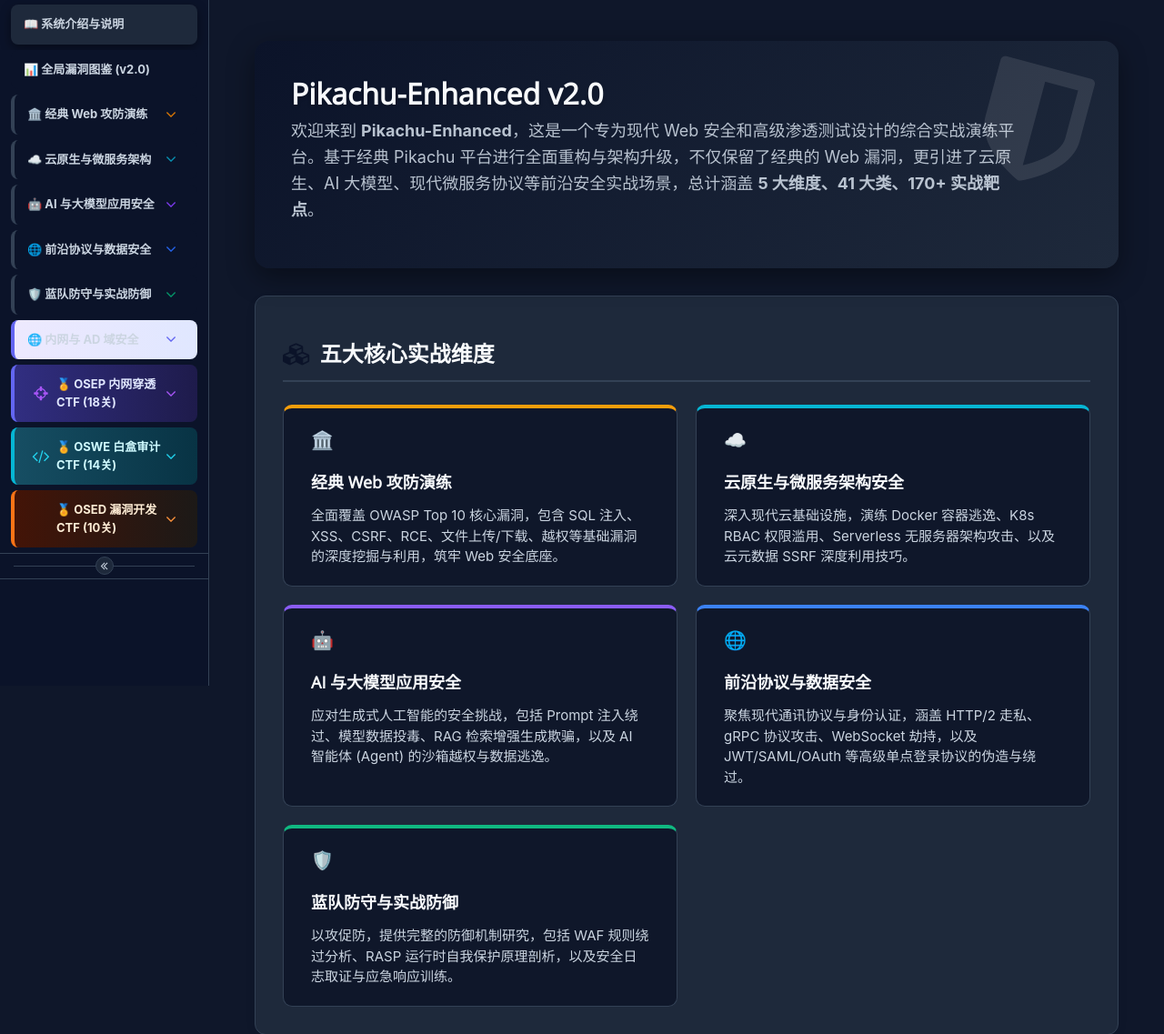
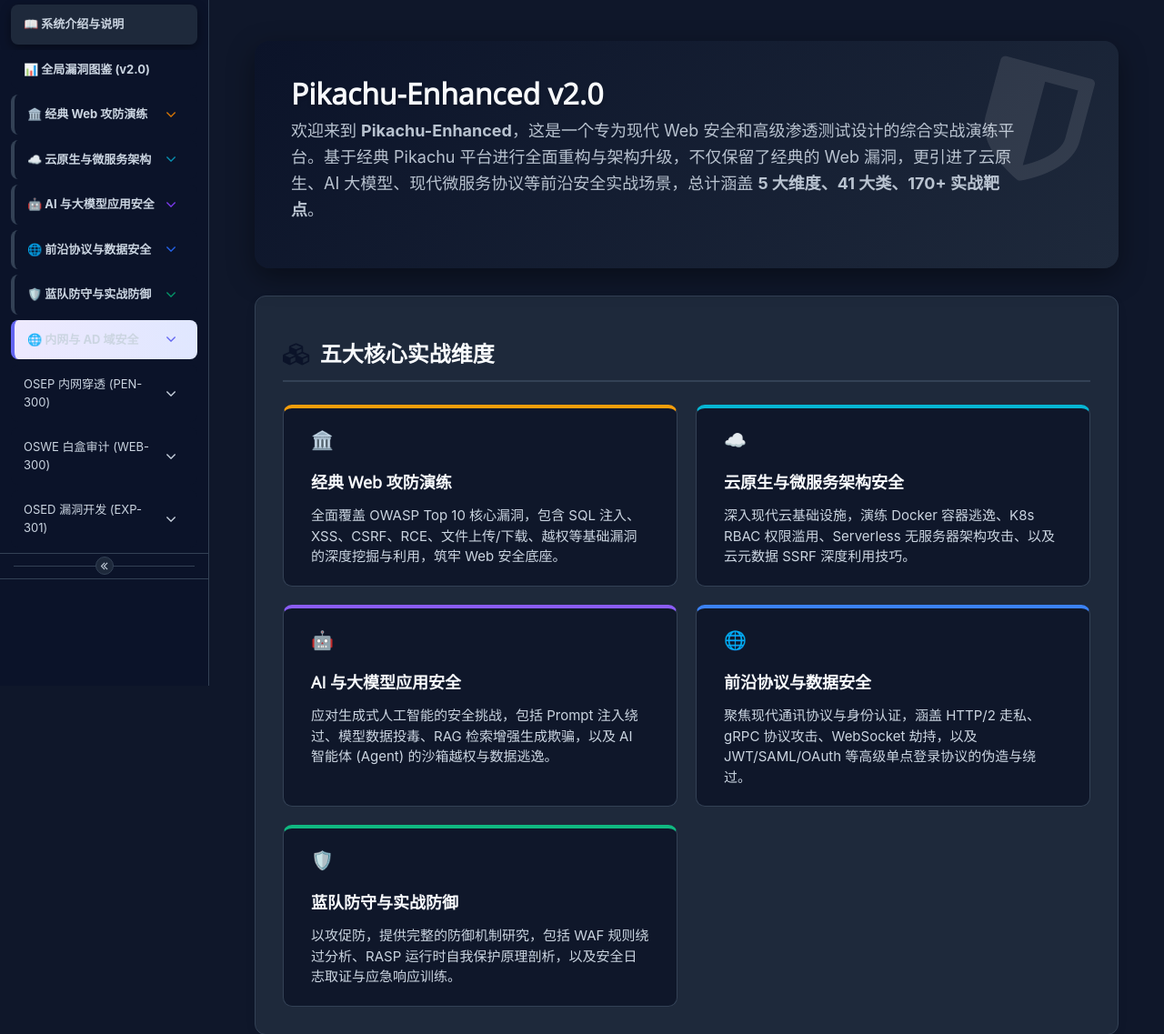
Before and after one commit to IKUN-PEPE/Pikachu-Enhanced, a PHP site: page /pikachu/index.php in a window 1280 px wide. Shown: the part 47-1184 px from the top of the page at 91% size. Run offline with PHP 8.4, Linux system fonts and the light colour scheme; data that the repository does not hold is empty.

Commit message:
revert(ui): remove custom inline styles and custom icons from OSEP, OSWE, OSED menus to match original Pikachu sidebar format exactly

```diff
--- a/header.php
+++ b/header.php
@@ -1909,89 +1909,126 @@ if (!isset($ACTIVE)){
             }
             ?>
             <li class="<?php echo $is_osep_active ? 'active open' : ''; ?>">
-                <a href="#" class="dropdown-toggle" style="background: linear-gradient(90deg, #312e81 0%, #1e1b4b 100%) !important; border-left: 4px solid #6366f1 !important;">
-                    <i class="menu-icon fa fa-crosshairs" style="color:#a855f7;"></i>
-                    <span class="menu-text" style="font-weight: bold; color: #e0e7ff;"> 🏅 OSEP 内网穿透 CTF (18关) </span>
-                    <b class="arrow fa fa-angle-down" style="color: #a855f7;"></b>
+                <a href="#" class="dropdown-toggle">
+                    <span class="menu-text">
+                OSEP 内网穿透 (PEN-300)
+                    </span>
+                    <b class="arrow fa fa-angle-down"></b>
                 </a>
                 <b class="arrow"></b>
                 <ul class="submenu">
                     <li class="<?php echo isset($ACTIVE[250]) ? $ACTIVE[250] : '';?>">
-                        <a href="<?php echo $PIKA_ROOT_DIR;?>vul/osep/osep_hub.php" style="color:#a855f7!important;font-weight:bold;">
-                            🏆 OSEP 夺旗大厅 (18关 · 4750 PTS)
+                        <a href="<?php echo $PIKA_ROOT_DIR;?>vul/osep/osep_hub.php">
+                            概述与夺旗大厅
                         </a>
                         <b class="arrow"></b>
                     </li>
                     <li class="<?php echo isset($ACTIVE[252]) ? $ACTIVE[252] : '';?>">
-                        <a href="<?php echo $PIKA_ROOT_DIR;?>vul/osep/osep_l1_enum.php">🚩 [关卡 1] 主机侦察与信息收集</a>
+                        <a href="<?php echo $PIKA_ROOT_DIR;?>vul/osep/osep_l1_enum.php">
+                            L1 主机侦察与信息收集
+                        </a>
                         <b class="arrow"></b>
                     </li>
                     <li class="<?php echo isset($ACTIVE[253]) ? $ACTIVE[253] : '';?>">
-                        <a href="<?php echo $PIKA_ROOT_DIR;?>vul/osep/osep_l2_phishing.php">🚩 [关卡 2] 鱼叉钓鱼与载荷投递</a>
+                        <a href="<?php echo $PIKA_ROOT_DIR;?>vul/osep/osep_l2_phishing.php">
+                            L2 鱼叉钓鱼与载荷投递
+                        </a>
                         <b class="arrow"></b>
                     </li>
                     <li class="<?php echo isset($ACTIVE[254]) ? $ACTIVE[254] : '';?>">
-                        <a href="<?php echo $PIKA_ROOT_DIR;?>vul/osep/osep_l3_lateral.php">🚩 [关卡 3] 横向移动 WMI/Remoting</a>
+                        <a href="<?php echo $PIKA_ROOT_DIR;?>vul/osep/osep_l3_lateral.php">
+                            L3 横向移动 WMI/Remoting
+                        </a>
                         <b class="arrow"></b>
                     </li>
                     <li class="<?php echo isset($ACTIVE[255]) ? $ACTIVE[255] : '';?>">
-                        <a href="<?php echo $PIKA_ROOT_DIR;?>vul/osep/osep_l4_pivot.php">🚩 [关卡 4] 内网穿透 SOCKS5 隧道</a>
+                        <a href="<?php echo $PIKA_ROOT_DIR;?>vul/osep/osep_l4_pivot.php">
+                            L4 内网穿透 SOCKS5 隧道
+                        </a>
                         <b class="arrow"></b>
                     </li>
                     <li class="<?php echo isset($ACTIVE[256]) ? $ACTIVE[256] : '';?>">
-                        <a href="<?php echo $PIKA_ROOT_DIR;?>vul/osep/osep_l5_av_evasion.php">🚩 [关卡 5] 杀软检测架构与防御</a>
+                        <a href="<?php echo $PIKA_ROOT_DIR;?>vul/osep/osep_l5_av_evasion.php">
+                            L5 杀软检测架构与防御
+                        </a>
                         <b class="arrow"></b>
                     </li>
                     <li class="<?php echo isset($ACTIVE[257]) ? $ACTIVE[257] : '';?>">
-                        <a href="<?php echo $PIKA_ROOT_DIR;?>vul/osep/osep_l6_persistence.php">🚩 [关卡 6] 系统持久化机制研究</a>
+                        <a href="<?php echo $PIKA_ROOT_DIR;?>vul/osep/osep_l6_persistence.php">
+                            L6 系统持久化机制研究
+                        </a>
                         <b class="arrow"></b>
                     </li>
                     <li class="<?php echo isset($ACTIVE[258]) ? $ACTIVE[258] : '';?>">
-                        <a href="<?php echo $PIKA_ROOT_DIR;?>vul/osep/osep_l7_exfil.php">🚩 [关卡 7] 隐蔽数据外渗通道分析</a>
+                        <a href="<?php echo $PIKA_ROOT_DIR;?>vul/osep/osep_l7_exfil.php">
+                            L7 隐蔽数据外渗通道分析
+                        </a>
                         <b class="arrow"></b>
                     </li>
                     <li class="<?php echo isset($ACTIVE[280]) ? $ACTIVE[280] : '';?>">
-                        <a href="<?php echo $PIKA_ROOT_DIR;?>vul/osep/osep_l8_win_api.php">🚩 [关卡 8] Win32 API·WOW64·注册表</a>
+                        <a href="<?php echo $PIKA_ROOT_DIR;?>vul/osep/osep_l8_win_api.php">
+                            L8 Win32 API·WOW64·注册表
+                        </a>
                         <b class="arrow"></b>
                     </li>
                     <li class="<?php echo isset($ACTIVE[281]) ? $ACTIVE[281] : '';?>">
-                        <a href="<?php echo $PIKA_ROOT_DIR;?>vul/osep/osep_l9_office_macro.php">🚩 [关卡 9] Office 宏武器与 VBA 免杀</a>
+                        <a href="<?php echo $PIKA_ROOT_DIR;?>vul/osep/osep_l9_office_macro.php">
+                            L9 Office 宏武器与 VBA 免杀
+                        </a>
                         <b class="arrow"></b>
                     </li>
                     <li class="<?php echo isset($ACTIVE[282]) ? $ACTIVE[282] : '';?>">
-                        <a href="<?php echo $PIKA_ROOT_DIR;?>vul/osep/osep_l10_process_inject.php">🚩 [关卡 10] 进程注入与 Process Hollow</a>
+                        <a href="<?php echo $PIKA_ROOT_DIR;?>vul/osep/osep_l10_process_inject.php">
+                            L10 进程注入与 Process Hollow
+                        </a>
                         <b class="arrow"></b>
                     </li>
                     <li class="<?php echo isset($ACTIVE[283]) ? $ACTIVE[283] : '';?>">
-                        <a href="<?php echo $PIKA_ROOT_DIR;?>vul/osep/osep_l11_amsi_bypass.php">🚩 [关卡 11] AMSI 深入绕过与 UAC 提权</a>
+                        <a href="<?php echo $PIKA_ROOT_DIR;?>vul/osep/osep_l11_amsi_bypass.php">
+                            L11 AMSI 深入绕过与 UAC 提权
+                        </a>
                         <b class="arrow"></b>
                     </li>
                     <li class="<?php echo isset($ACTIVE[284]) ? $ACTIVE[284] : '';?>">
-                        <a href="<?php echo $PIKA_ROOT_DIR;?>vul/osep/osep_l12_applocker.php">🚩 [关卡 12] AppLocker 与 LOLBIN 绕过</a>
+                        <a href="<?php echo $PIKA_ROOT_DIR;?>vul/osep/osep_l12_applocker.php">
+                            L12 AppLocker 与 LOLBIN 绕过
+                        </a>
                         <b class="arrow"></b>
                     </li>
                     <li class="<?php echo isset($ACTIVE[285]) ? $ACTIVE[285] : '';?>">
-                        <a href="<?php echo $PIKA_ROOT_DIR;?>vul/osep/osep_l13_net_evasion.php">🚩 [关卡 13] 网络过滤·DNS隧道·域前置</a>
+                        <a href="<?php echo $PIKA_ROOT_DIR;?>vul/osep/osep_l13_net_evasion.php">
+                            L13 网络过滤·DNS隧道·域前置
+                        </a>
                         <b class="arrow"></b>
                     </li>
                     <li class="<?php echo isset($ACTIVE[286]) ? $ACTIVE[286] : '';?>">
-                        <a href="<?php echo $PIKA_ROOT_DIR;?>vul/osep/osep_l14_cred_attack.php">🚩 [关卡 14] 凭据攻击·Token操纵·Kerberos</a>
+                        <a href="<?php echo $PIKA_ROOT_DIR;?>vul/osep/osep_l14_cred_attack.php">
+                            L14 凭据攻击·Token操纵·Kerberos
+                        </a>
                         <b class="arrow"></b>
                     </li>
                     <li class="<?php echo isset($ACTIVE[287]) ? $ACTIVE[287] : '';?>">
-                        <a href="<?php echo $PIKA_ROOT_DIR;?>vul/osep/osep_l15_mssql.php">🚩 [关卡 15] AD 环境下 MSSQL 深度利用</a>
+                        <a href="<?php echo $PIKA_ROOT_DIR;?>vul/osep/osep_l15_mssql.php">
+                            L15 AD 环境下 MSSQL 深度利用
+                        </a>
                         <b class="arrow"></b>
                     </li>
                     <li class="<?php echo isset($ACTIVE[288]) ? $ACTIVE[288] : '';?>">
-                        <a href="<?php echo $PIKA_ROOT_DIR;?>vul/osep/osep_l16_kiosk_escape.php">🚩 [关卡 16] Kiosk 受限桌面逃逸技术</a>
+                        <a href="<?php echo $PIKA_ROOT_DIR;?>vul/osep/osep_l16_kiosk_escape.php">
+                            L16 Kiosk 受限桌面逃逸技术
+                        </a>
                         <b class="arrow"></b>
                     </li>
                     <li class="<?php echo isset($ACTIVE[289]) ? $ACTIVE[289] : '';?>">
-                        <a href="<?php echo $PIKA_ROOT_DIR;?>vul/osep/osep_l17_linux_postex.php">🚩 [关卡 17] Linux 后渗透·共享库·DevOps</a>
+                        <a href="<?php echo $PIKA_ROOT_DIR;?>vul/osep/osep_l17_linux_postex.php">
+                            L17 Linux 后渗透·共享库·DevOps
+                        </a>
                         <b class="arrow"></b>
                     </li>
                     <li class="<?php echo isset($ACTIVE[299]) ? $ACTIVE[299] : '';?>">
-                        <a href="<?php echo $PIKA_ROOT_DIR;?>vul/osep/osep_l18_ad_deep.php" style="color:#f59e0b!important;font-weight:bold;">🏆 [关卡 18] AD 深度·ACL·委派·跨林 [终章]</a>
+                        <a href="<?php echo $PIKA_ROOT_DIR;?>vul/osep/osep_l18_ad_deep.php">
+                            L18 AD 深度·ACL·委派·跨林
+                        </a>
                         <b class="arrow"></b>
                     </li>
                 </ul>
@@ -2008,73 +2045,102 @@ if (!isset($ACTIVE)){
             }
             ?>
             <li class="<?php echo $is_oswe_active ? 'active open' : ''; ?>">
-                <a href="#" class="dropdown-toggle" style="background: linear-gradient(90deg, #164e63 0%, #083344 100%) !important; border-left: 4px solid #06b6d4 !important;">
-                    <i class="menu-icon fa fa-code" style="color:#22d3ee;"></i>
-                    <span class="menu-text" style="font-weight: bold; color: #cffaff;"> 🏅 OSWE 白盒审计 CTF (14关) </span>
-                    <b class="arrow fa fa-angle-down" style="color: #22d3ee;"></b>
+                <a href="#" class="dropdown-toggle">
+                    <span class="menu-text">
+                OSWE 白盒审计 (WEB-300)
+                    </span>
+                    <b class="arrow fa fa-angle-down"></b>
                 </a>
                 <b class="arrow"></b>
                 <ul class="submenu">
                     <li class="<?php echo isset($ACTIVE[261]) ? $ACTIVE[261] : '';?>">
-                        <a href="<?php echo $PIKA_ROOT_DIR;?>vul/oswe/oswe_hub.php" style="color:#06b6d4!important;font-weight:bold;">
-                            🏆 OSWE 夺旗大厅 (14关 · 3450 PTS)
+                        <a href="<?php echo $PIKA_ROOT_DIR;?>vul/oswe/oswe_hub.php">
+                            概述与夺旗大厅
                         </a>
                         <b class="arrow"></b>
                     </li>
                     <li class="<?php echo isset($ACTIVE[262]) ? $ACTIVE[262] : '';?>">
-                        <a href="<?php echo $PIKA_ROOT_DIR;?>vul/oswe/oswe_l1_whitebox.php">🚩 [关卡 1] 白盒代码审计方法论</a>
+                        <a href="<?php echo $PIKA_ROOT_DIR;?>vul/oswe/oswe_l1_whitebox.php">
+                            L1 白盒代码审计方法论
+                        </a>
                         <b class="arrow"></b>
                     </li>
                     <li class="<?php echo isset($ACTIVE[263]) ? $ACTIVE[263] : '';?>">
-                        <a href="<?php echo $PIKA_ROOT_DIR;?>vul/oswe/oswe_l2_auth_bypass.php">🚩 [关卡 2] 认证绕过与逻辑漏洞链</a>
+                        <a href="<?php echo $PIKA_ROOT_DIR;?>vul/oswe/oswe_l2_auth_bypass.php">
+                            L2 认证绕过与逻辑漏洞链
+                        </a>
                         <b class="arrow"></b>
                     </li>
                     <li class="<?php echo isset($ACTIVE[264]) ? $ACTIVE[264] : '';?>">
-                        <a href="<?php echo $PIKA_ROOT_DIR;?>vul/oswe/oswe_l3_sqli_auth.php">🚩 [关卡 3] SQL 注入认证绕过与 RCE</a>
+                        <a href="<?php echo $PIKA_ROOT_DIR;?>vul/oswe/oswe_l3_sqli_auth.php">
+                            L3 SQL 注入认证绕过与 RCE
+                        </a>
                         <b class="arrow"></b>
                     </li>
                     <li class="<?php echo isset($ACTIVE[265]) ? $ACTIVE[265] : '';?>">
-                        <a href="<?php echo $PIKA_ROOT_DIR;?>vul/oswe/oswe_l4_deser.php">🚩 [关卡 4] PHP / Java 反序列化 POP 链</a>
+                        <a href="<?php echo $PIKA_ROOT_DIR;?>vul/oswe/oswe_l4_deser.php">
+                            L4 PHP / Java 反序列化 POP 链
+                        </a>
                         <b class="arrow"></b>
                     </li>
                     <li class="<?php echo isset($ACTIVE[266]) ? $ACTIVE[266] : '';?>">
-                        <a href="<?php echo $PIKA_ROOT_DIR;?>vul/oswe/oswe_l5_ssti.php">🚩 [关卡 5] SSTI 服务端模板注入 RCE</a>
+                        <a href="<?php echo $PIKA_ROOT_DIR;?>vul/oswe/oswe_l5_ssti.php">
+                            L5 SSTI 服务端模板注入 RCE
+                        </a>
                         <b class="arrow"></b>
                     </li>
                     <li class="<?php echo isset($ACTIVE[267]) ? $ACTIVE[267] : '';?>">
-                        <a href="<?php echo $PIKA_ROOT_DIR;?>vul/oswe/oswe_l6_xxe_oob.php">🚩 [关卡 6] XXE 盲注与 SSRF 带外提取</a>
+                        <a href="<?php echo $PIKA_ROOT_DIR;?>vul/oswe/oswe_l6_xxe_oob.php">
+                            L6 XXE 盲注与 SSRF 带外提取
+                        </a>
                         <b class="arrow"></b>
                     </li>
                     <li class="<?php echo isset($ACTIVE[268]) ? $ACTIVE[268] : '';?>">
-                        <a href="<?php echo $PIKA_ROOT_DIR;?>vul/oswe/oswe_l7_rce_chain.php">🚩 [关卡 7] 多漏洞组合深度 RCE 利用链</a>
+                        <a href="<?php echo $PIKA_ROOT_DIR;?>vul/oswe/oswe_l7_rce_chain.php">
+                            L7 多漏洞组合深度 RCE 利用链
+                        </a>
                         <b class="arrow"></b>
                     </li>
                     <li class="<?php echo isset($ACTIVE[290]) ? $ACTIVE[290] : '';?>">
-                        <a href="<?php echo $PIKA_ROOT_DIR;?>vul/oswe/oswe_l8_sqli_blind.php">🚩 [关卡 8] 盲注自动化 Python 脚本</a>
+                        <a href="<?php echo $PIKA_ROOT_DIR;?>vul/oswe/oswe_l8_sqli_blind.php">
+                            L8 盲注自动化 Python 脚本
+                        </a>
                         <b class="arrow"></b>
                     </li>
                     <li class="<?php echo isset($ACTIVE[291]) ? $ACTIVE[291] : '';?>">
-                        <a href="<?php echo $PIKA_ROOT_DIR;?>vul/oswe/oswe_l9_type_juggling.php">🚩 [关卡 9] PHP 类型混淆与 0e 哈希</a>
+                        <a href="<?php echo $PIKA_ROOT_DIR;?>vul/oswe/oswe_l9_type_juggling.php">
+                            L9 PHP 类型混淆与 0e 哈希
+                        </a>
                         <b class="arrow"></b>
                     </li>
                     <li class="<?php echo isset($ACTIVE[292]) ? $ACTIVE[292] : '';?>">
-                        <a href="<?php echo $PIKA_ROOT_DIR;?>vul/oswe/oswe_l10_java_rce.php">🚩 [关卡 10] Java 反序列化·JDWP·UDF</a>
+                        <a href="<?php echo $PIKA_ROOT_DIR;?>vul/oswe/oswe_l10_java_rce.php">
+                            L10 Java 反序列化·JDWP·UDF
+                        </a>
                         <b class="arrow"></b>
                     </li>
                     <li class="<?php echo isset($ACTIVE[293]) ? $ACTIVE[293] : '';?>">
-                        <a href="<?php echo $PIKA_ROOT_DIR;?>vul/oswe/oswe_l11_proto_pollution.php">🚩 [关卡 11] JavaScript 原型链污染</a>
+                        <a href="<?php echo $PIKA_ROOT_DIR;?>vul/oswe/oswe_l11_proto_pollution.php">
+                            L11 JavaScript 原型链污染
+                        </a>
                         <b class="arrow"></b>
                     </li>
                     <li class="<?php echo isset($ACTIVE[294]) ? $ACTIVE[294] : '';?>">
-                        <a href="<?php echo $PIKA_ROOT_DIR;?>vul/oswe/oswe_l12_dotnet_deser.php">🚩 [关卡 12] .NET ViewState 反序列化</a>
+                        <a href="<?php echo $PIKA_ROOT_DIR;?>vul/oswe/oswe_l12_dotnet_deser.php">
+                            L12 .NET ViewState 反序列化
+                        </a>
                         <b class="arrow"></b>
                     </li>
                     <li class="<?php echo isset($ACTIVE[295]) ? $ACTIVE[295] : '';?>">
-                        <a href="<?php echo $PIKA_ROOT_DIR;?>vul/oswe/oswe_l13_ssrf_rce.php">🚩 [关卡 13] SSRF → 微服务内网 RCE 链</a>
+                        <a href="<?php echo $PIKA_ROOT_DIR;?>vul/oswe/oswe_l13_ssrf_rce.php">
+                            L13 SSRF → 微服务内网 RCE 链
+                        </a>
                         <b class="arrow"></b>
                     </li>
                     <li class="<?php echo isset($ACTIVE[296]) ? $ACTIVE[296] : '';?>">
-                        <a href="<?php echo $PIKA_ROOT_DIR;?>vul/oswe/oswe_l14_csrf_cors.php" style="color:#06b6d4!important;font-weight:bold;">🏆 [关卡 14] CSRF + CORS 认证绕过 [终章]</a>
+                        <a href="<?php echo $PIKA_ROOT_DIR;?>vul/oswe/oswe_l14_csrf_cors.php">
+                            L14 CSRF + CORS 认证绕过
+                        </a>
                         <b class="arrow"></b>
                     </li>
                 </ul>
@@ -2091,57 +2157,78 @@ if (!isset($ACTIVE)){
             }
             ?>
             <li class="<?php echo $is_osed_active ? 'active open' : ''; ?>">
-                <a href="#" class="dropdown-toggle" style="background: linear-gradient(90deg, #431407 0%, #1c1917 100%) !important; border-left: 4px solid #f97316 !important;">
-                    <i class="menu-icon fa fa-microchip" style="color:#fb923c;"></i>
-                    <span class="menu-text" style="font-weight: bold; color: #ffedd5;"> 🏅 OSED 漏洞开发 CTF (10关) </span>
-                    <b class="arrow fa fa-angle-down" style="color: #fb923c;"></b>
+                <a href="#" class="dropdown-toggle">
+                    <span class="menu-text">
+                OSED 漏洞开发 (EXP-301)
+                    </span>
+                    <b class="arrow fa fa-angle-down"></b>
                 </a>
                 <b class="arrow"></b>
                 <ul class="submenu">
                     <li class="<?php echo isset($ACTIVE[271]) ? $ACTIVE[271] : '';?>">
-                        <a href="<?php echo $PIKA_ROOT_DIR;?>vul/osed/osed_hub.php" style="color:#f97316!important;font-weight:bold;">
-                            🏆 OSED 夺旗大厅 (10关 · 2850 PTS)
+                        <a href="<?php echo $PIKA_ROOT_DIR;?>vul/osed/osed_hub.php">
+                            概述与夺旗大厅
                         </a>
                         <b class="arrow"></b>
                     </li>
                     <li class="<?php echo isset($ACTIVE[272]) ? $ACTIVE[272] : '';?>">
-                        <a href="<?php echo $PIKA_ROOT_DIR;?>vul/osed/osed_l1_fuzzing.php">🚩 [关卡 1] 模糊测试 Fuzzing 与崩溃分析</a>
+                        <a href="<?php echo $PIKA_ROOT_DIR;?>vul/osed/osed_l1_fuzzing.php">
+                            L1 模糊测试 Fuzzing 与崩溃分析
+                        </a>
                         <b class="arrow"></b>
                     </li>
                     <li class="<?php echo isset($ACTIVE[273]) ? $ACTIVE[273] : '';?>">
-                        <a href="<?php echo $PIKA_ROOT_DIR;?>vul/osed/osed_l2_seh.php">🚩 [关卡 2] SEH 异常处理覆盖机制</a>
+                        <a href="<?php echo $PIKA_ROOT_DIR;?>vul/osed/osed_l2_seh.php">
+                            L2 SEH 异常处理覆盖机制
+                        </a>
                         <b class="arrow"></b>
                     </li>
                     <li class="<?php echo isset($ACTIVE[274]) ? $ACTIVE[274] : '';?>">
-                        <a href="<?php echo $PIKA_ROOT_DIR;?>vul/osed/osed_l3_dep_bypass.php">🚩 [关卡 3] DEP / NX 防御与 ROP 链原理</a>
+                        <a href="<?php echo $PIKA_ROOT_DIR;?>vul/osed/osed_l3_dep_bypass.php">
+                            L3 DEP / NX 防御与 ROP 链原理
+                        </a>
                         <b class="arrow"></b>
                     </li>
                     <li class="<?php echo isset($ACTIVE[275]) ? $ACTIVE[275] : '';?>">
-                        <a href="<?php echo $PIKA_ROOT_DIR;?>vul/osed/osed_l4_aslr.php">🚩 [关卡 4] ASLR 随机化与信息泄露利用</a>
+                        <a href="<?php echo $PIKA_ROOT_DIR;?>vul/osed/osed_l4_aslr.php">
+                            L4 ASLR 随机化与信息泄露利用
+                        </a>
                         <b class="arrow"></b>
                     </li>
                     <li class="<?php echo isset($ACTIVE[276]) ? $ACTIVE[276] : '';?>">
-                        <a href="<?php echo $PIKA_ROOT_DIR;?>vul/osed/osed_l5_egghunter.php">🚩 [关卡 5] Egghunter 技术与内存检索</a>
+                        <a href="<?php echo $PIKA_ROOT_DIR;?>vul/osed/osed_l5_egghunter.php">
+                            L5 Egghunter 技术与内存检索
+                        </a>
                         <b class="arrow"></b>
                     </li>
                     <li class="<?php echo isset($ACTIVE[277]) ? $ACTIVE[277] : '';?>">
-                        <a href="<?php echo $PIKA_ROOT_DIR;?>vul/osed/osed_l6_rop.php">🚩 [关卡 6] ROP 链精炼与 CFG/CET 防御</a>
+                        <a href="<?php echo $PIKA_ROOT_DIR;?>vul/osed/osed_l6_rop.php">
+                            L6 ROP 链精炼与 CFG/CET 防御
+                        </a>
                         <b class="arrow"></b>
                     </li>
                     <li class="<?php echo isset($ACTIVE[278]) ? $ACTIVE[278] : '';?>">
-                        <a href="<?php echo $PIKA_ROOT_DIR;?>vul/osed/osed_l7_asm_shellcode.php">🚩 [关卡 7] x86 汇编与 NULL-Free Shellcode</a>
+                        <a href="<?php echo $PIKA_ROOT_DIR;?>vul/osed/osed_l7_asm_shellcode.php">
+                            L7 x86 汇编与 NULL-Free Shellcode
+                        </a>
                         <b class="arrow"></b>
                     </li>
                     <li class="<?php echo isset($ACTIVE[279]) ? $ACTIVE[279] : '';?>">
-                        <a href="<?php echo $PIKA_ROOT_DIR;?>vul/osed/osed_l8_format_string.php">🚩 [关卡 8] 格式化字符串漏洞读写原语</a>
+                        <a href="<?php echo $PIKA_ROOT_DIR;?>vul/osed/osed_l8_format_string.php">
+                            L8 格式化字符串漏洞读写原语
+                        </a>
                         <b class="arrow"></b>
                     </li>
                     <li class="<?php echo isset($ACTIVE[301]) ? $ACTIVE[301] : '';?>">
-                        <a href="<?php echo $PIKA_ROOT_DIR;?>vul/osed/osed_l9_proto_reverse.php">🚩 [关卡 9] 复杂应用协议逆向与漏洞挖掘</a>
+                        <a href="<?php echo $PIKA_ROOT_DIR;?>vul/osed/osed_l9_proto_reverse.php">
+                            L9 复杂应用协议逆向与漏洞挖掘
+                        </a>
                         <b class="arrow"></b>
                     </li>
                     <li class="<?php echo isset($ACTIVE[302]) ? $ACTIVE[302] : '';?>">
-                        <a href="<?php echo $PIKA_ROOT_DIR;?>vul/osed/osed_l10_wpm_bypass.php" style="color:#f97316!important;font-weight:bold;">🏆 [关卡 10] WPM DEP+ASLR 联合绕过 [终章]</a>
+                        <a href="<?php echo $PIKA_ROOT_DIR;?>vul/osed/osed_l10_wpm_bypass.php">
+                            L10 WPM DEP+ASLR 联合绕过
+                        </a>
                         <b class="arrow"></b>
                     </li>
                 </ul>
```
